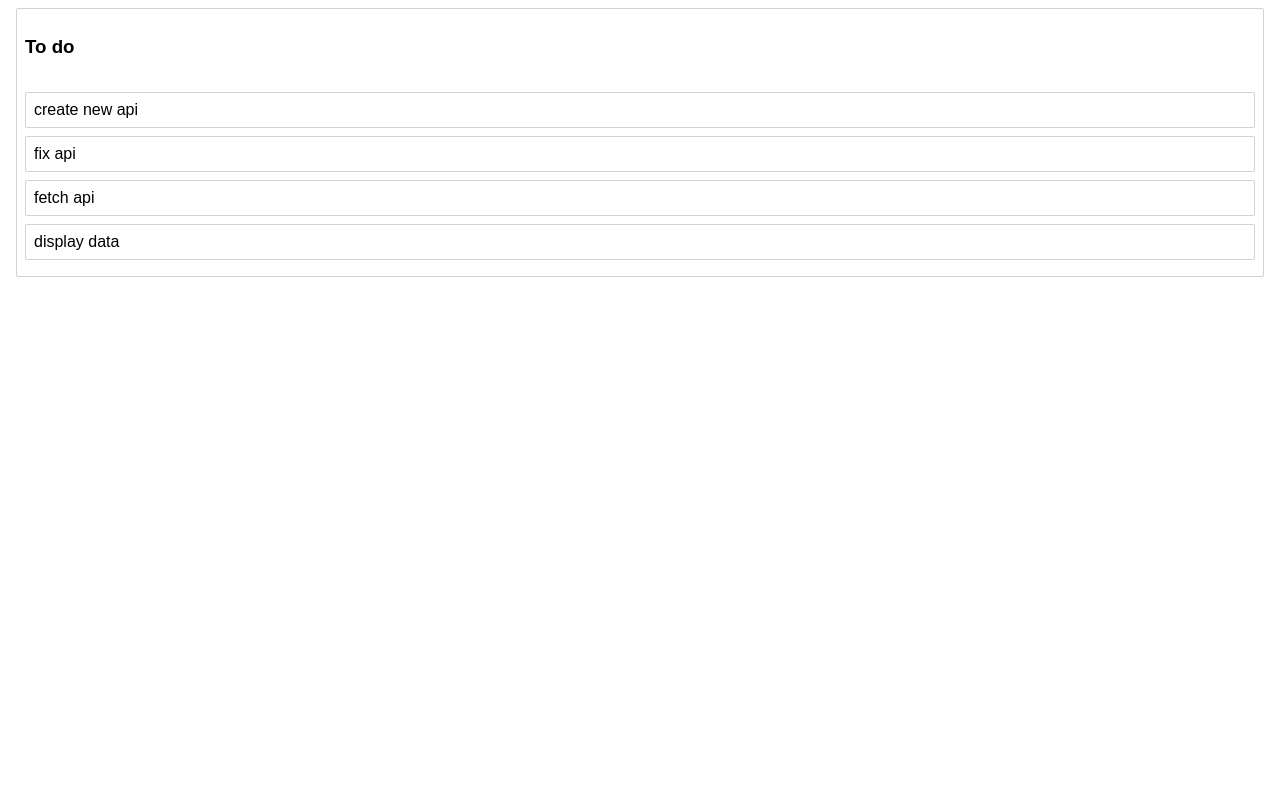
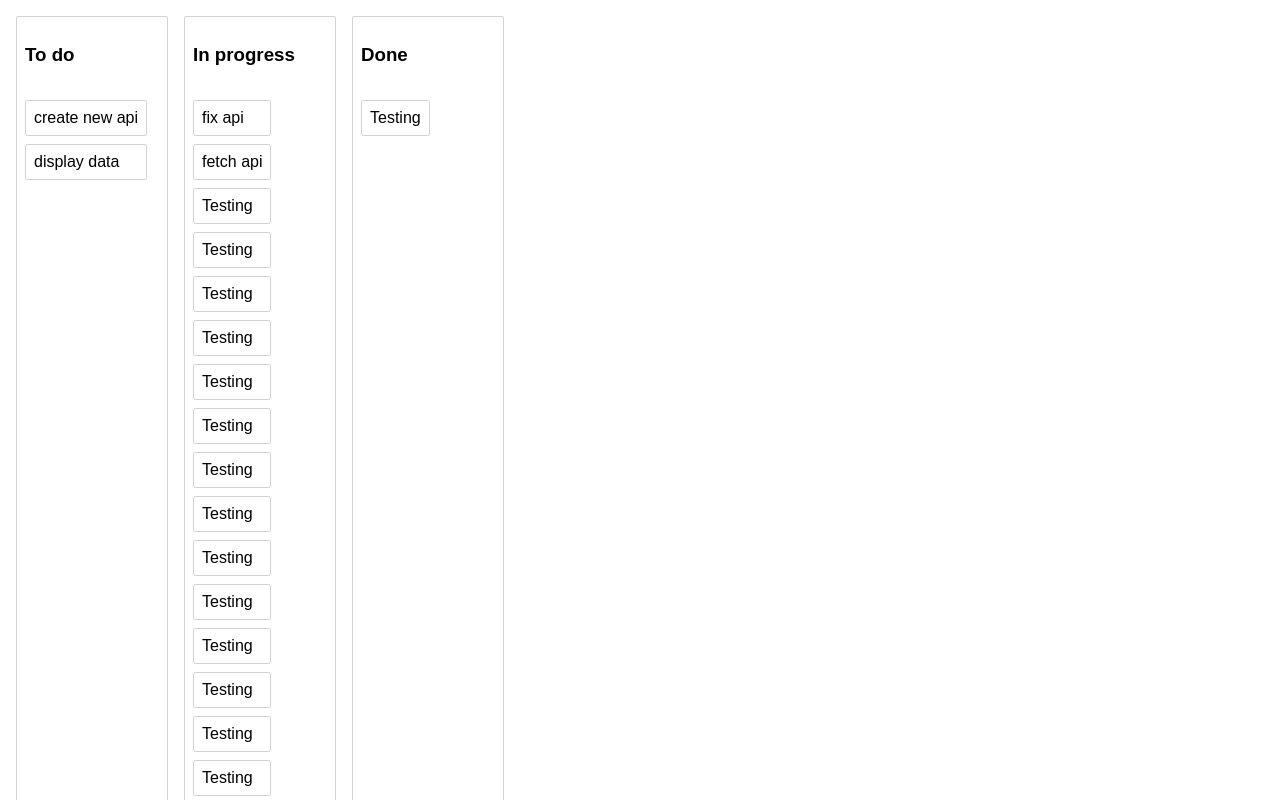
Before and after one commit to EavOutDom/dnd, a React (Create React App) app: page / in a window 1280 px wide. Shown: the top 800 px of the page. Built offline with nearby package versions, Linux system fonts and the light colour scheme.

Commit message:
update initial-data.js

```diff
--- a/src/dnd/column.module.css
+++ b/src/dnd/column.module.css
@@ -2,9 +2,14 @@
   margin: 8px;
   border: 1px solid lightgray;
   border-radius: 2px;
+  width: 150px;
+  display: flex;
+  flex-direction: column;
+  align-items: flex-start;
 }
 
 h3,
 .taskList {
   padding: 8px;
+  height: fit-content;
 }
--- a/src/initial-data.js
+++ b/src/initial-data.js
@@ -4,13 +4,63 @@ export const initialData = {
     task2: { id: "task2", content: "fix api" },
     task3: { id: "task3", content: "fetch api" },
     task4: { id: "task4", content: "display data" },
+    task5: { id: "task5", content: "Testing" },
+    task6: { id: "task6", content: "Testing" },
+    task7: { id: "task7", content: "Testing" },
+    task8: { id: "task8", content: "Testing" },
+    task9: { id: "task9", content: "Testing" },
+    task10: { id: "task10", content: "Testing" },
+    task11: { id: "task11", content: "Testing" },
+    task12: { id: "task12", content: "Testing" },
+    task13: { id: "task13", content: "Testing" },
+    task14: { id: "task14", content: "Testing" },
+    task15: { id: "task15", content: "Testing" },
+    task16: { id: "task16", content: "Testing" },
+    task17: { id: "task17", content: "Testing" },
+    task18: { id: "task18", content: "Testing" },
+    task19: { id: "task19", content: "Testing" },
+    task20: { id: "task20", content: "Testing" },
+    task21: { id: "task21", content: "Testing" },
+    task22: { id: "task22", content: "Testing" },
+    task23: { id: "task23", content: "Testing" },
+    task24: { id: "task24", content: "Testing" },
   },
   columns: {
     column1: {
       id: "column1",
       title: "To do",
-      taskIds: ["task1", "task2", "task3", "task4"],
+      taskIds: ["task1", "task4"],
+    },
+    column2: {
+      id: "column2",
+      title: "In progress",
+      taskIds: [
+        "task2",
+        "task3",
+        "task6",
+        "task7",
+        "task8",
+        "task9",
+        "task10",
+        "task11",
+        "task12",
+        "task13",
+        "task14",
+        "task15",
+        "task16",
+        "task17",
+        "task18",
+        "task19",
+        "task20",
+        "task21",
+        "task22",
+      ],
+    },
+    column3: {
+      id: "column3",
+      title: "Done",
+      taskIds: ["task5"],
     },
   },
-  columnsOrder: ["column1"],
+  columnsOrder: ["column1", "column2", "column3"],
 };
--- a/src/styles.css
+++ b/src/styles.css
@@ -1,3 +1,4 @@
 .App {
   font-family: sans-serif;
+  display: flex;
 }
```
